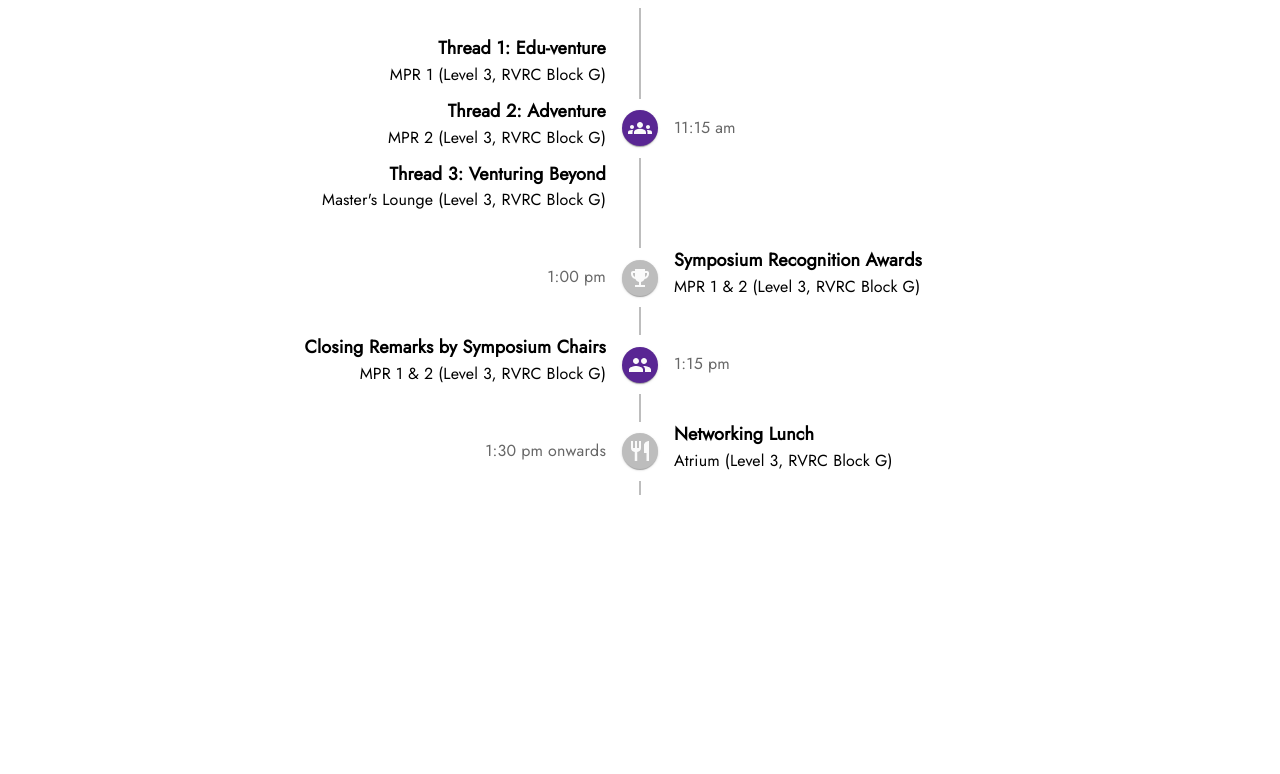
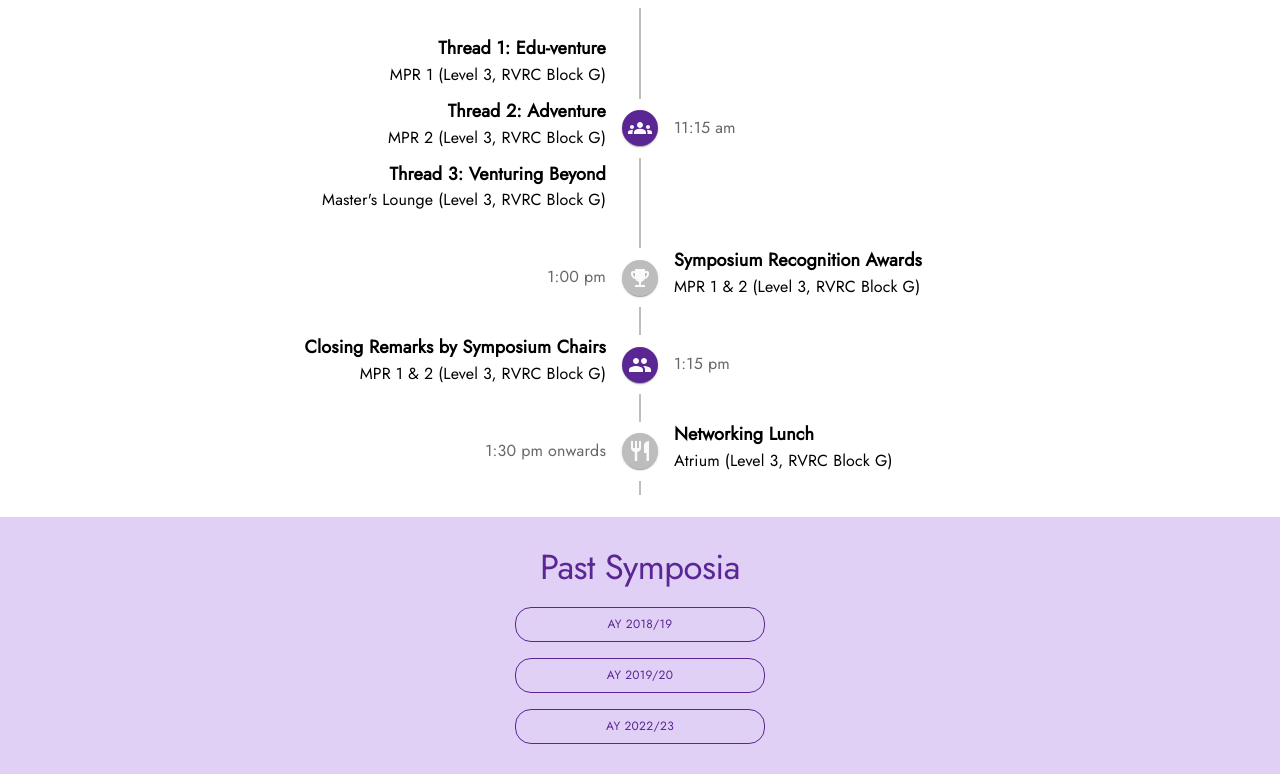
Before and after one commit to kxrt/rvrc-blog, a React (Create React App) app: page / in a window 1280 px wide. Shown: the part 5387-6161 px from the top of the page. Before the commit the page ends 5904 px from the top, so only its background shows below. Built offline with nearby package versions, Linux system fonts and the light colour scheme.

Commit message:
Add past symposia links

```diff
--- a/src/components/PastLinks.js
+++ b/src/components/PastLinks.js
@@ -12,12 +12,12 @@ const links = [
   //   href: 'https://blog.nus.edu.sg/geq2017/',
   // },
   {
-    title: 'AY 2018/19',
-    href: 'https://blog.nus.edu.sg/geq1917student2019/action-for-sustainability-symposium/',
+    title: "AY 2018/19",
+    href: "https://blog.nus.edu.sg/geq1917student2019/action-for-sustainability-symposium/",
   },
   {
-    title: 'AY 2019/20',
-    href: 'https://blog.nus.edu.sg/geq1917symposium/',
+    title: "AY 2019/20",
+    href: "https://blog.nus.edu.sg/geq1917symposium/",
   },
   // {
   //   title: 'AY 2020/21',
@@ -27,6 +27,10 @@ const links = [
   //   title: 'AY 2021/22',
   //   href: 'http://blog.nus.edu.sg/gem1917/',
   // },
+  {
+    title: "AY 2022/23",
+    href: "http://rvrc-blog.vercel.app/2022",
+  },
 ];
 
 export default links;
--- /dev/null
+++ b/src/components/PastSymposia.js
@@ -0,0 +1,51 @@
+import React from "react";
+import { Box, Button, Stack, Typography } from "@mui/material";
+
+import links from "./PastLinks";
+
+const PastSymposia = () => {
+  return (
+    <>
+      <Box sx={{ backgroundColor: "#e1d0f5" }}>
+        <div style={{ paddingInline: "10%", paddingBlock: "30px" }}>
+          <Typography
+            variant="h1"
+            sx={{
+              fontSize: { xs: "20pt", md: "26pt" },
+              fontFamily: "Jost",
+              color: "#592693",
+            }}
+          >
+            Past Symposia
+          </Typography>
+          <Stack spacing={2} sx={{ marginTop: "20px", alignItems: "center" }}>
+            {links.map((item) => (
+              <Button
+                disableElevation
+                variant="contained"
+                onClick={() => window.open(item.href, "_black")}
+                sx={{
+                  width: "250px",
+                  fontFamily: "Jost",
+                  fontSize: "12px",
+                  backgroundColor: "transparent",
+                  color: "#592693",
+                  borderRadius: "16px",
+                  border: "1px solid #592693",
+                  ":hover": {
+                    backgroundColor: "#592693",
+                    color: "white",
+                  },
+                }}
+              >
+                {item.title}
+              </Button>
+            ))}
+          </Stack>
+        </div>
+      </Box>
+    </>
+  );
+};
+
+export default PastSymposia;
--- a/src/pages/2024/Landing.js
+++ b/src/pages/2024/Landing.js
@@ -6,8 +6,7 @@ import RVRCStepper from "../../components/SwipeableTextMobileStepper";
 // import SignupButton from "../../components/2024/landing/SignupButton";
 import SymposiumTheme from "../../components/2024/landing/SymposiumTheme";
 import ProgrammeHighlights from "../../components/2024/landing/ProgrammeHighlights";
-// import AwardWinners from "../../components/LandingComponents/AwardWinners";
-// import PastSymposia from "../components/LandingComponents/PastSymposia";
+import PastSymposia from "../../components/PastSymposia";
 import StudentPoints from "../../components/2024/landing/StudentPoints";
 
 const Landing = () => {
@@ -61,7 +60,7 @@ const Landing = () => {
       {/* SignupButton disabled, since event ended. */}
       {/* <SignupButton /> */}
 
-      {/* <PastSymposia /> */}
+      <PastSymposia />
     </>
   );
 };
```
Also changed, not shown: src/components/landing/PastSymposia.js (deleted, +0 -60 lines).
